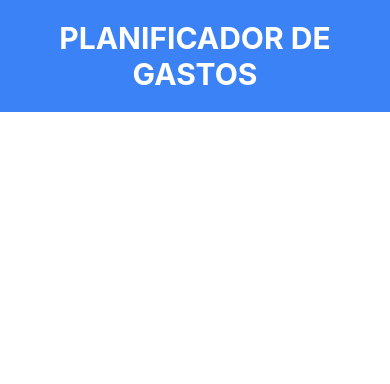
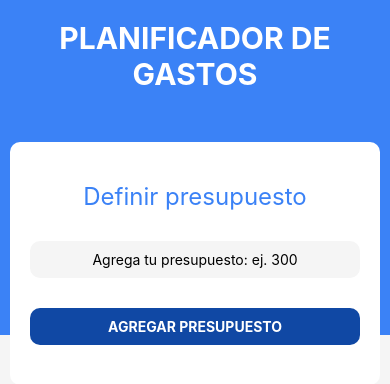
Before and after one commit to RiosAlejandro/App-Planificador-Gastos, a React Native app: screen / in a window 390 px wide. Shown: the top 384 px of the page. Built offline with nearby package versions, Linux system fonts and the light colour scheme.

Commit message:
maquetacion y estilos componente NuevoPresupuesto

```diff
--- a/App.tsx
+++ b/App.tsx
@@ -1,13 +1,27 @@
 import React from 'react';
-import { View } from 'react-native';
+import { StyleSheet, View } from 'react-native';
 import Header from './src/components/Headers';
+import NuevoPresupuesto from './src/components/NuevoPresupuesto';
 
 function App(): JSX.Element {
   return (
-    <View>
-      <Header />
+    <View style={styles.contenedor}>
+      <View style={styles.header}>
+        <Header />
+        <NuevoPresupuesto />
+      </View>
     </View>
   );
 }
 
+const styles = StyleSheet.create({
+  contenedor: {
+    backgroundColor: '#f5f5f5',
+    flex: 1,
+  },
+  header: {
+    backgroundColor: '#3b82f6',
+  },
+});
+
 export default App;
--- a/src/components/Headers.js
+++ b/src/components/Headers.js
@@ -3,23 +3,20 @@
 
 const Header = () => {
   return (
-    <View style={styles.header}>
+    <View>
       <Text style={styles.texto}>Planificador de Gastos</Text>
     </View>
    );
 };
 
 const styles = StyleSheet.create({
-  header: {
-    backgroundColor: '#3b82f6',
-  },
   texto:{
     textAlign: 'center',
     fontSize: 30,
     color: '#fff',
     textTransform: 'uppercase',
     fontWeight: 'bold',
-    paddingVertical: 20,
+    paddingTop: 20,
   },
 });
 
--- /dev/null
+++ b/src/components/NuevoPresupuesto.js
@@ -0,0 +1,55 @@
+import React from 'react';
+import { Text, View, TextInput, Pressable, StyleSheet } from 'react-native';
+
+const NuevoPresupuesto = () => {
+  return (
+    <View style={styles.contenedor}>{/**Agregar sombras */}
+      <Text style={styles.label}>Definir presupuesto</Text>
+      <TextInput
+        keyboardType="numeric"
+        placeholder="Agrega tu presupuesto: ej. 300"
+        style={styles.input}
+      />
+      <Pressable style={styles.boton}>
+        <Text style={styles.botonTexto}>Agregar presupuesto</Text>
+      </Pressable>
+    </View>
+   );
+};
+
+const styles = StyleSheet.create({
+  contenedor: {
+    backgroundColor: '#fff',
+    marginHorizontal: 10,
+    borderRadius: 10,
+    paddingVertical: 40,
+    paddingHorizontal: 20,
+    transform: [{ translateY: 50 }],
+  },
+  label: {
+    textAlign: 'center',
+    fontSize: 24,
+    color: '#3b82f6',
+  },
+  input: {
+    backgroundColor: '#f5f5f5',
+    padding: 10,
+    borderRadius: 10,
+    textAlign: 'center',
+    marginTop: 30,
+  },
+  boton: {
+    marginTop: 30,
+    backgroundColor: '#1048a4',
+    padding: 10,
+    borderRadius: 10,
+  },
+  botonTexto: {
+    color: '#fff',
+    textAlign: 'center',
+    textTransform: 'uppercase',
+    fontWeight: 'bold',
+  },
+});
+
+export default NuevoPresupuesto;
```
